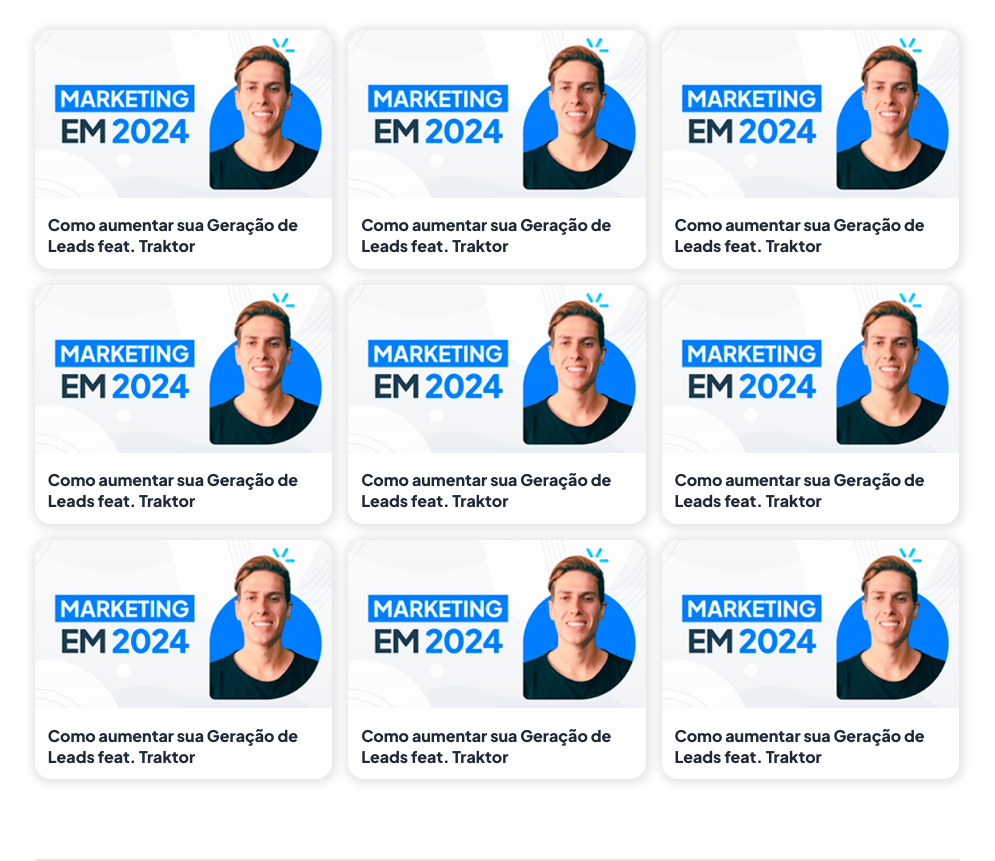
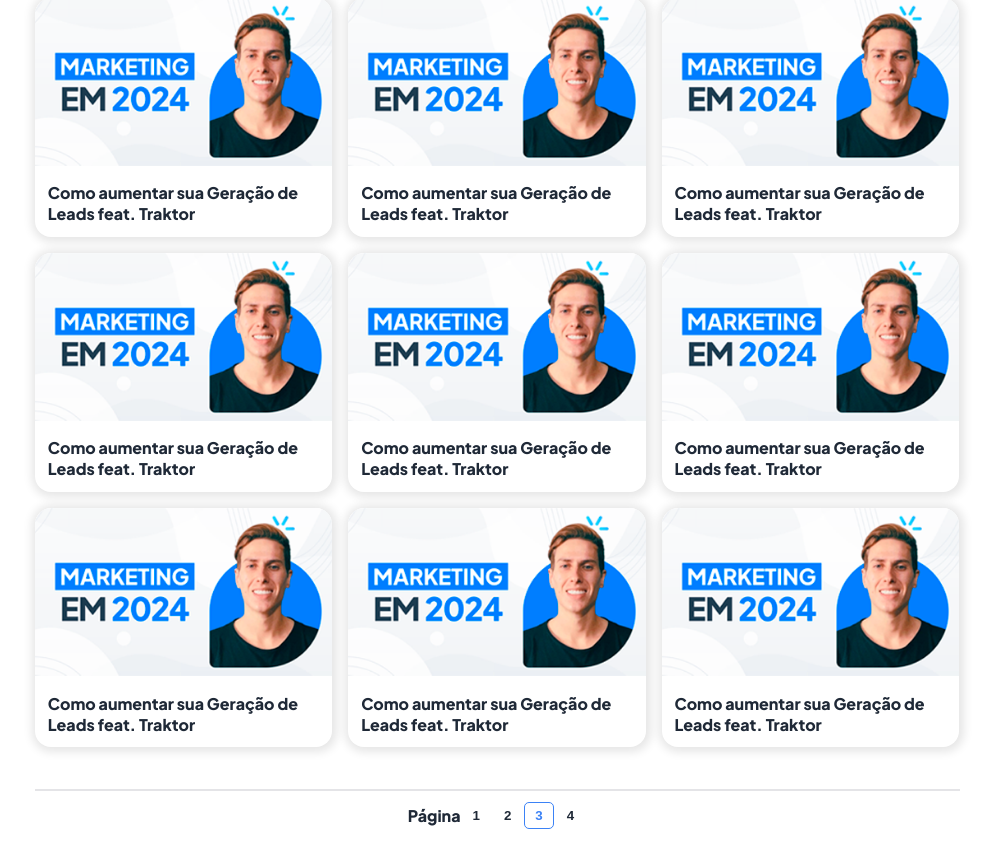
Before and after one commit to pauloWeslleY/landing_pagenext, a Next.js app: page / in a window 1280 px wide. Shown: the part 841-1702 px from the top of the page, without its empty margins (143-1138 px from the left). Built offline with nearby package versions, Linux system fonts and the light colour scheme.

Commit message:
feat: Pagination component

```diff
--- a/src/app/page.tsx
+++ b/src/app/page.tsx
@@ -3,6 +3,7 @@
 import { NavBar } from '@/components/NavBar'
 import { CardHero } from '@/components/CardHero'
 import { Divider } from '@/components/Divider'
+import { PaginationHero } from '@/components/Pagination'
 
 export default function Home() {
   return (
@@ -15,9 +16,11 @@
 
       <section>
         <CardHero />
+
+        <Divider />
+
+        <PaginationHero allPages={4} currentPage={3} />
       </section>
-
-      <Divider />
     </main>
   )
 }
--- a/src/components/CardHero/styles.ts
+++ b/src/components/CardHero/styles.ts
@@ -3,7 +3,8 @@
 export const CardContainer = styled.div`
   max-width: 956px;
   margin: 0 auto;
-  margin-block: 4rem;
+  margin-top: 2rem;
+  margin-bottom: 1.6rem;
 
   display: flex;
   flex-wrap: wrap;
--- a/src/components/NavBar/styles.ts
+++ b/src/components/NavBar/styles.ts
@@ -50,7 +50,7 @@
   transition: all 0.3s ease-in-out;
 
   &:hover {
-    border: 1px solid ${props => props.theme.colors.blue._600};
+    border: 1px solid ${props => props.theme.colors.blue._400};
     color: ${props => props.theme.colors.blue._600};
   }
 `
--- /dev/null
+++ b/src/components/Pagination/Pagination.tsx
@@ -0,0 +1,26 @@
+import { PageNumber, PaginationContainer } from './styles'
+
+interface PaginationProps {
+  allPages: number
+  currentPage: number
+}
+
+export const PaginationHero = (props: PaginationProps) => {
+  const { allPages, currentPage } = props
+  const pageNumbers: number[] = []
+
+  for (let i = 1; i <= allPages; i++) {
+    pageNumbers.push(i)
+  }
+
+  return (
+    <PaginationContainer>
+      <span>Página</span>
+      {pageNumbers.map(number => (
+        <PageNumber key={number} isActive={currentPage === number}>
+          {number}
+        </PageNumber>
+      ))}
+    </PaginationContainer>
+  )
+}
--- /dev/null
+++ b/src/components/Pagination/index.ts
@@ -0,0 +1 @@
+export * from './Pagination'
--- /dev/null
+++ b/src/components/Pagination/styles.ts
@@ -0,0 +1,38 @@
+import { styled } from 'styled-components'
+
+interface PageNumberProps {
+  isActive: boolean
+}
+
+export const PaginationContainer = styled.div`
+  display: flex;
+  justify-content: center;
+  align-items: center;
+  margin-top: 0.7rem;
+  margin-bottom: 1rem;
+
+  span {
+    font-weight: 800;
+    color: ${props => props.theme.colors.gray._800};
+  }
+`
+
+export const PageNumber = styled.button<PageNumberProps>`
+  background-color: transparent;
+  border-radius: 5px;
+  border: 1px solid ${props => (props.isActive ? '#3b82f6' : '#ffffff')};
+  color: ${props => (props.isActive ? '#3b82f6' : '#1f2937')};
+  padding: 5px 10px;
+  margin: 0 1px;
+  cursor: pointer;
+
+  display: flex;
+  align-items: center;
+
+  font-weight: ${props => (props.isActive ? 800 : 600)};
+
+  &:hover {
+    background: ${props => props.theme.colors.blue._400};
+    color: ${props => props.theme.colors.white};
+  }
+`
```
